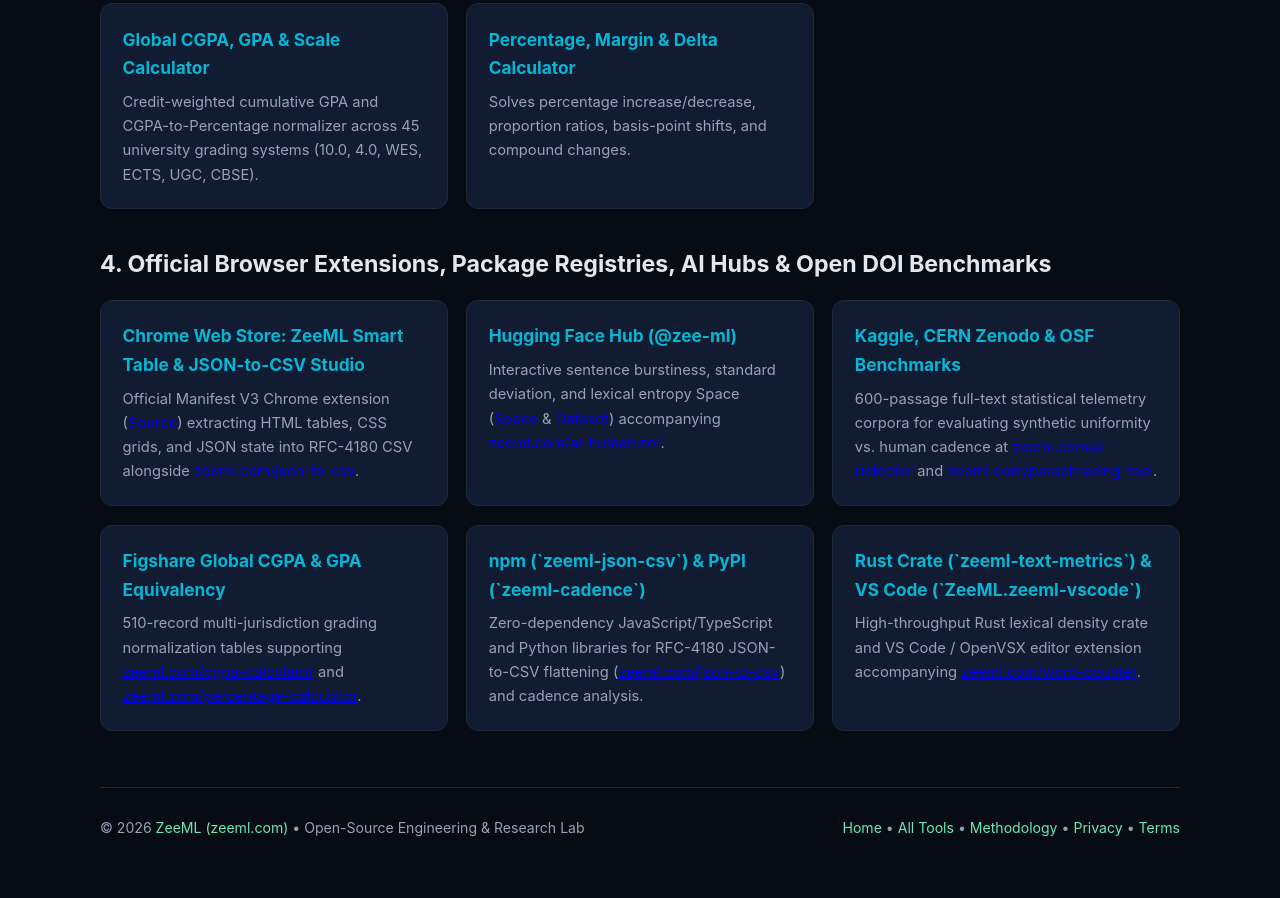
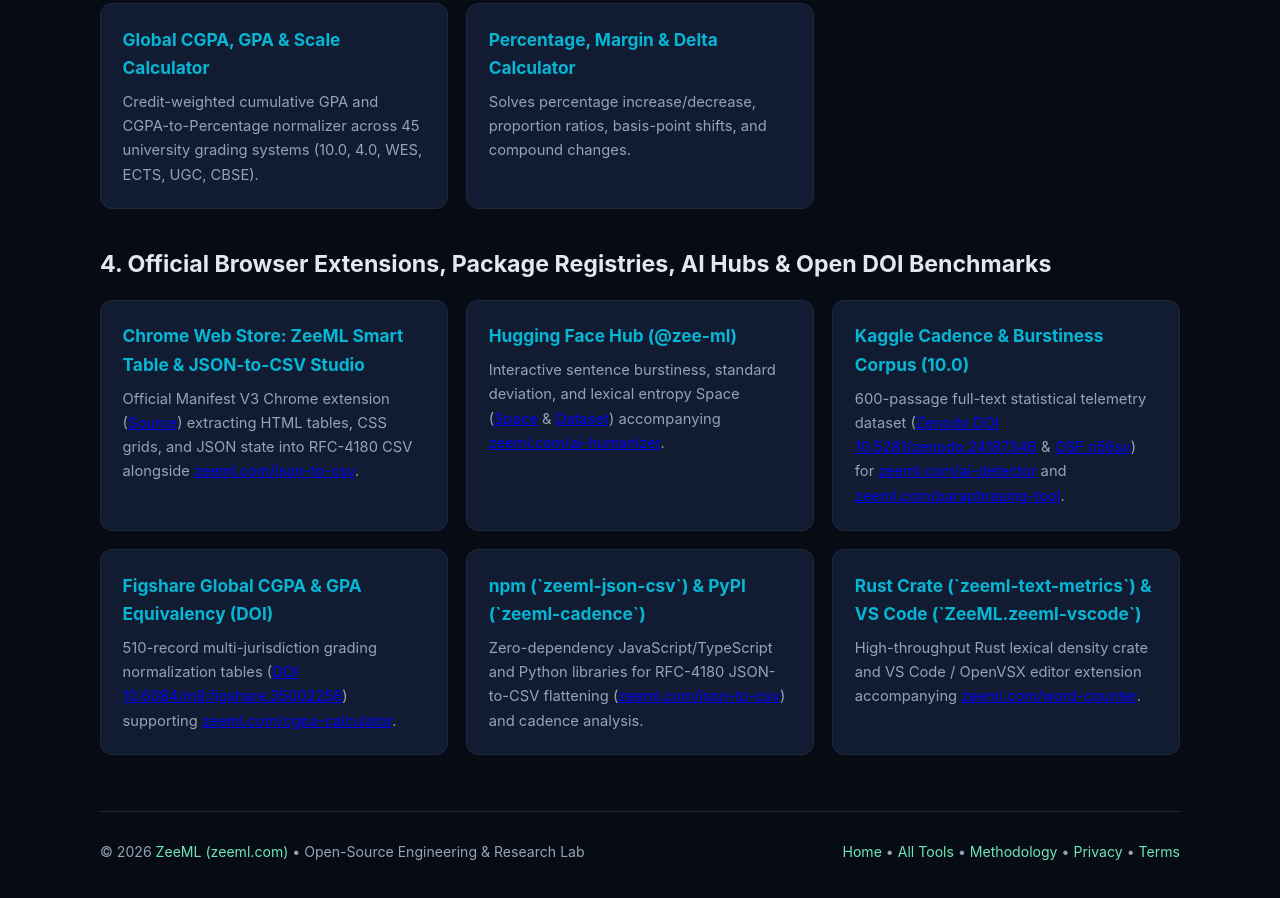
Before and after one commit to Zee-ML/zee-ml.github.io, a plain HTML site: page index.html in a window 1280 px wide. Shown: the part 1200-2098 px from the top of the page. Drawn offline with Linux system fonts and the light colour scheme.

Commit message:
feat(pages): link exact live Kaggle, Zenodo DOI, Figshare DOI & OSF URLs

```diff
--- a/index.html
+++ b/index.html
@@ -196,12 +196,12 @@
             <p>Interactive sentence burstiness, standard deviation, and lexical entropy Space (<a href="https://huggingface.co/spaces/zee-ml/zeeml-cadence-burstiness-analyzer">Space</a> &amp; <a href="https://huggingface.co/datasets/zee-ml/zeeml-sentence-cadence-benchmark">Dataset</a>) accompanying <a href="https://zeeml.com/ai-humanizer">zeeml.com/ai-humanizer</a>.</p>
           </article>
           <article class="zml-card">
-            <h3><a href="https://github.com/Zee-ML/zeeml-research-benchmarks">Kaggle, CERN Zenodo &amp; OSF Benchmarks</a></h3>
-            <p>600-passage full-text statistical telemetry corpora for evaluating synthetic uniformity vs. human cadence at <a href="https://zeeml.com/ai-detector">zeeml.com/ai-detector</a> and <a href="https://zeeml.com/paraphrasing-tool">zeeml.com/paraphrasing-tool</a>.</p>
+            <h3><a href="https://www.kaggle.com/datasets/zeemlcoder/zeeml-ai-cadence-and-burstiness-benchmark-corpus">Kaggle Cadence &amp; Burstiness Corpus (10.0)</a></h3>
+            <p>600-passage full-text statistical telemetry dataset (<a href="https://zenodo.org/records/24187346">Zenodo DOI 10.5281/zenodo.24187346</a> &amp; <a href="https://osf.io/n56sv/">OSF n56sv</a>) for <a href="https://zeeml.com/ai-detector">zeeml.com/ai-detector</a> and <a href="https://zeeml.com/paraphrasing-tool">zeeml.com/paraphrasing-tool</a>.</p>
           </article>
           <article class="zml-card">
-            <h3><a href="https://github.com/Zee-ML/zeeml-grading-equivalency">Figshare Global CGPA &amp; GPA Equivalency</a></h3>
-            <p>510-record multi-jurisdiction grading normalization tables supporting <a href="https://zeeml.com/cgpa-calculator">zeeml.com/cgpa-calculator</a> and <a href="https://zeeml.com/percentage-calculator">zeeml.com/percentage-calculator</a>.</p>
+            <h3><a href="https://figshare.com/articles/dataset/ZeeML_Global_CGPA_4_0_GPA_ECTS_Percentage_Grading_Equivalency_Dataset_v1_0_/35002258">Figshare Global CGPA &amp; GPA Equivalency (DOI)</a></h3>
+            <p>510-record multi-jurisdiction grading normalization tables (<a href="https://doi.org/10.6084/m9.figshare.35002258">DOI 10.6084/m9.figshare.35002258</a>) supporting <a href="https://zeeml.com/cgpa-calculator">zeeml.com/cgpa-calculator</a>.</p>
           </article>
           <article class="zml-card">
             <h3><a href="https://www.npmjs.com/package/zeeml-json-csv">npm (`zeeml-json-csv`) &amp; PyPI (`zeeml-cadence`)</a></h3>
```
